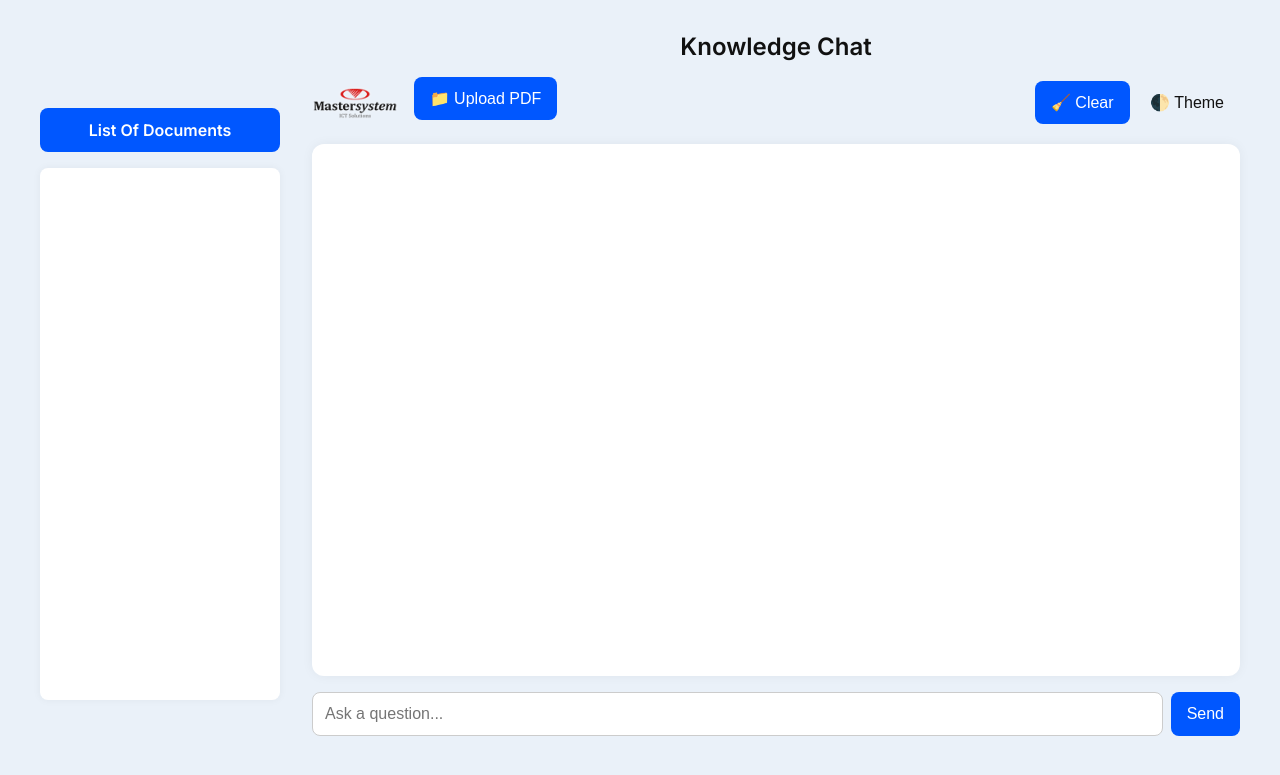
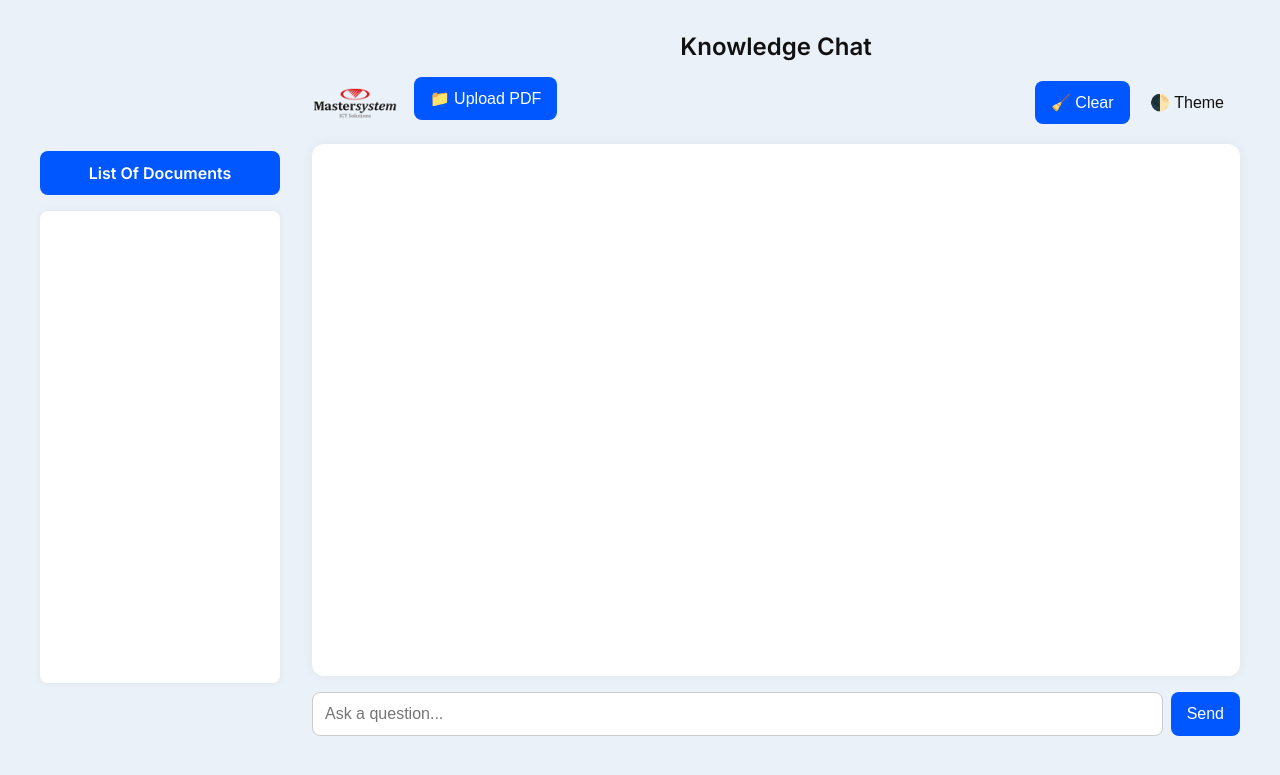
Before and after one commit to aristit0/CHAT_BOT_KNOWLEDGE_BASED, a Flask app: page / in a window 1280 px wide. Shown: the top 775 px of the page. Run offline with Flask 3, Linux system fonts and the light colour scheme; parts of the project's set-up code (start-up, migrations or seed data) failed here and were passed over.

Commit message:
initiante

```diff
--- a/knowledge_based/static/style.css
+++ b/knowledge_based/static/style.css
@@ -53,7 +53,7 @@ body {
 }
 
 .sidebar .top-gap {
-  height: 60px;
+  height: 103px;
   margin-bottom: 1rem;
 }
 
@@ -73,7 +73,7 @@ body {
   background: var(--chatbox);
   border-radius: 8px;
   box-shadow: 0 0 8px rgba(0,0,0,0.05);
-  max-height: 500px;
+  max-height: 440px;
   overflow-y: auto;
 }
 
```
